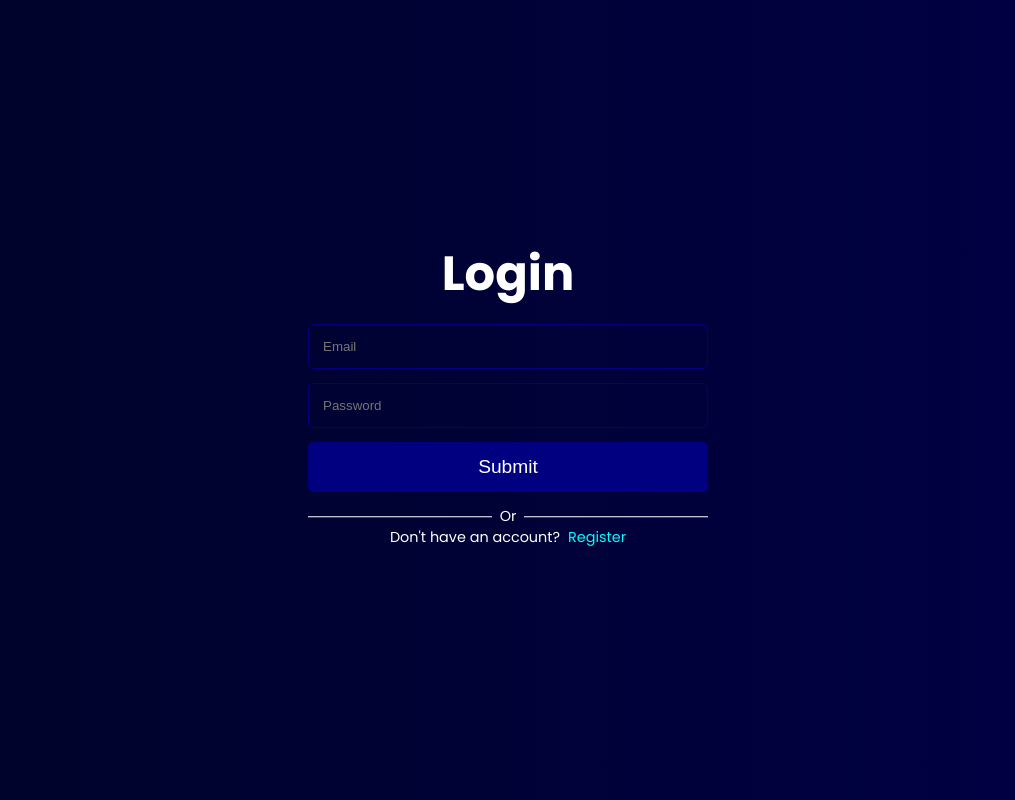
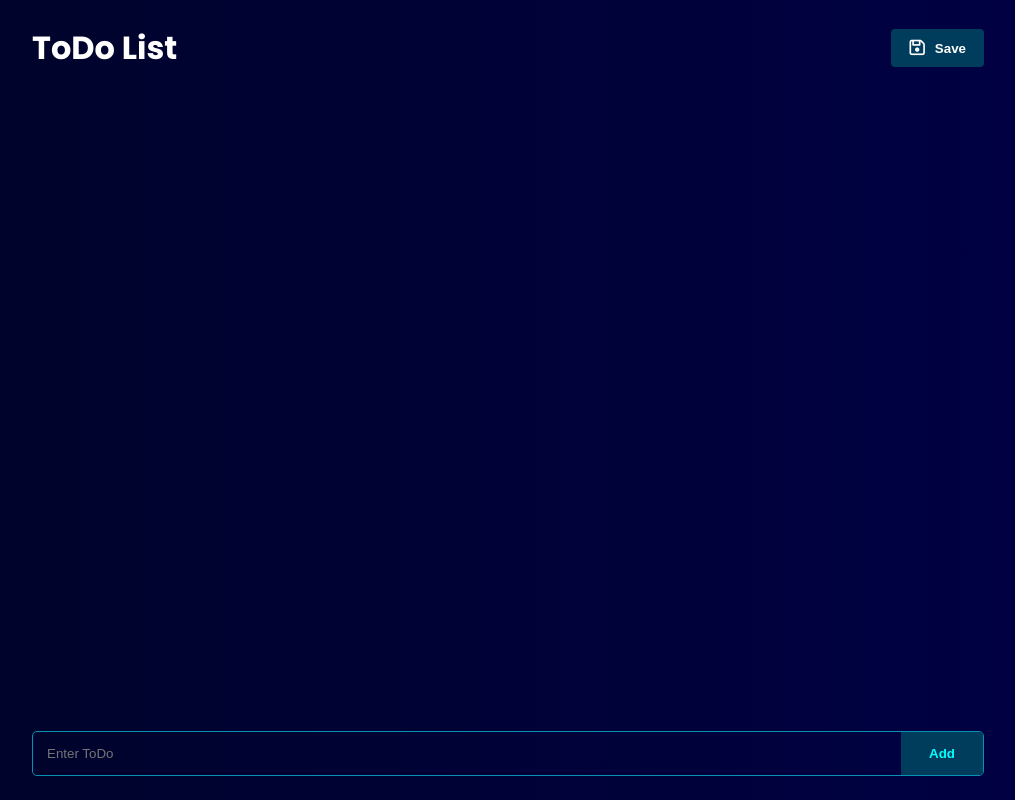
Before and after one commit to NathanDavids/ToDoList, a SvelteKit app: page /dashboard in a window 1280 px wide. Shown: the whole page, without its empty margins (132-1147 px from the left). Built offline with nearby package versions, Linux system fonts and the light colour scheme.

Commit message:
Added the Dashboard Components

```diff
--- a/src/app.html
+++ b/src/app.html
@@ -9,6 +9,7 @@
 		<link rel="preconnect" href="https://fonts.googleapis.com">
 		<link rel="preconnect" href="https://fonts.gstatic.com" crossorigin>
 		<link href="https://fonts.googleapis.com/css2?family=Poppins:ital,wght@0,100;0,200;0,300;0,400;0,500;0,600;0,700;0,800;0,900;1,100;1,200;1,300;1,400;1,500;1,600;1,700;1,800;1,900&display=swap" rel="stylesheet">
+		<link rel="stylesheet" href="https://cdnjs.cloudflare.com/ajax/libs/font-awesome/6.5.1/css/all.min.css" integrity="sha512-DTOQO9RWCH3ppGqcWaEA1BIZOC6xxalwEsw9c2QQeAIftl+Vegovlnee1c9QX4TctnWMn13TZye+giMm8e2LwA==" crossorigin="anonymous" referrerpolicy="no-referrer" />
 		<style>
 			*{
 				box-sizing: border-box;
--- a/src/routes/dashboard/+page.svelte
+++ b/src/routes/dashboard/+page.svelte
@@ -1,4 +1,91 @@
-<script>
-    import Authenticate from "../../components/Authenticate.svelte"
-</script>
-<Authenticate/>
+<div class="mainContainer">
+    <div class="headerContainer">
+        <h1>ToDo List</h1>
+        <button><i class="fa-regular fa-floppy-disk"></i>Save</button>
+    </div>
+    <main/>
+    <div class="enterTodo">
+        <input type="text" placeholder="Enter ToDo">
+        <button>Add</button>
+    </div>
+</div>
+
+<style>
+    .mainContainer{
+        display: flex;
+        flex-direction: column;
+        min-height: 100vh;
+        gap: 24px;
+        padding: 24px;
+        width: 100%;
+        max-width: 1000px;
+        margin: 0 auto;
+    }
+
+    .headerContainer{
+        display: flex;
+        align-items: center;
+        justify-content: space-between;
+    }
+
+    .headerContainer button{
+        background: #003c5b;
+        color: white;
+        padding: 10px 18px;
+        border: none;
+        border-radius: 4px;
+        font-weight: 700;
+        display: flex;
+        align-items: center;
+        gap: 10px;
+        cursor: pointer;
+    }
+
+    .headerContainer button i{
+        font-size: 1.1rem;
+    }
+
+    .headerContainer button:hover{
+        opacity: 0.7;
+    }
+
+    main{
+        display: flex;
+        flex-direction: column;
+        gap: 8px;
+        flex: 1;
+    }
+
+    .enterTodo{
+        display: flex;
+        align-items: stretch;
+        border: 1px solid #0891b2;
+        border-radius: 5px;
+        overflow: hidden;
+    }
+
+    .enterTodo input{
+        background: transparent;
+        border: none;
+        padding: 14px;
+        color: white;
+        flex: 1;
+    }
+
+    .enterTodo input:focus{
+        outline: none;
+    }
+
+    .enterTodo button{
+        padding: 0 28px;
+        background: #003c5b;
+        border: none;
+        color: cyan;
+        font-weight: 600;
+        cursor: pointer;
+    }
+
+    .enterTodo button:hover{
+        background: transparent;
+    }
+</style>
```
